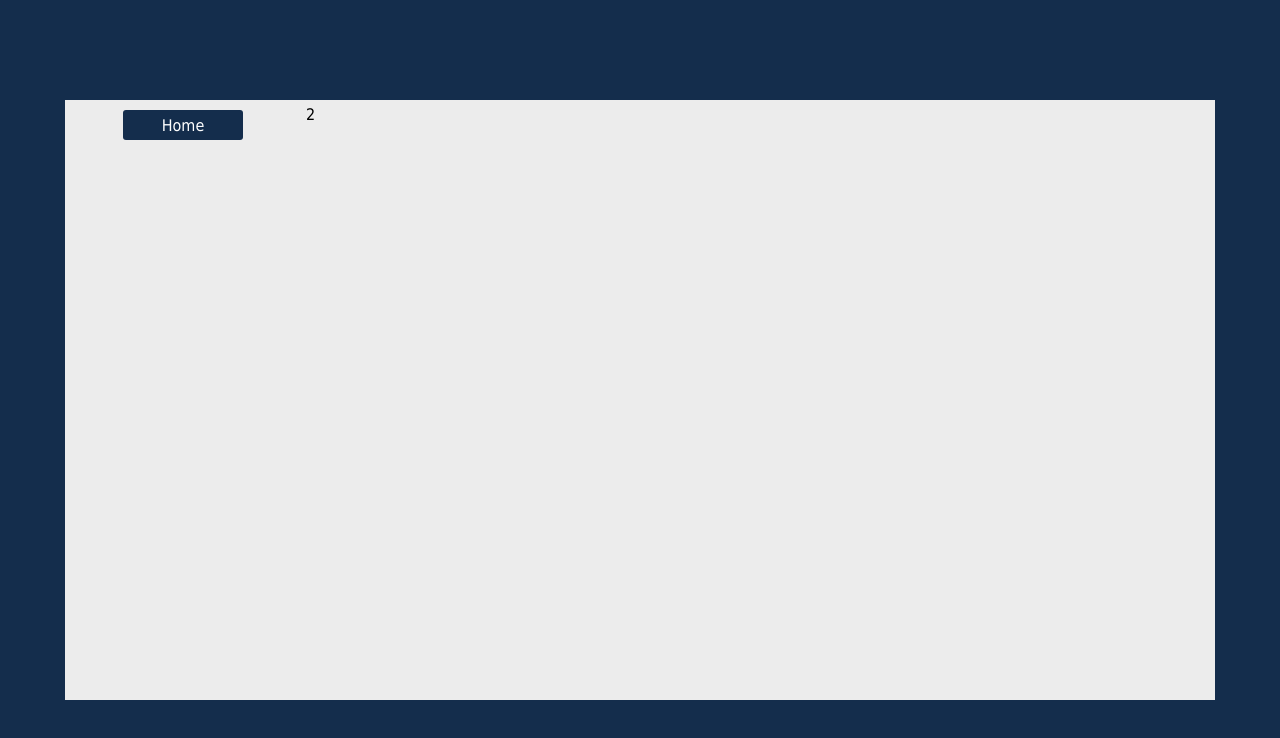
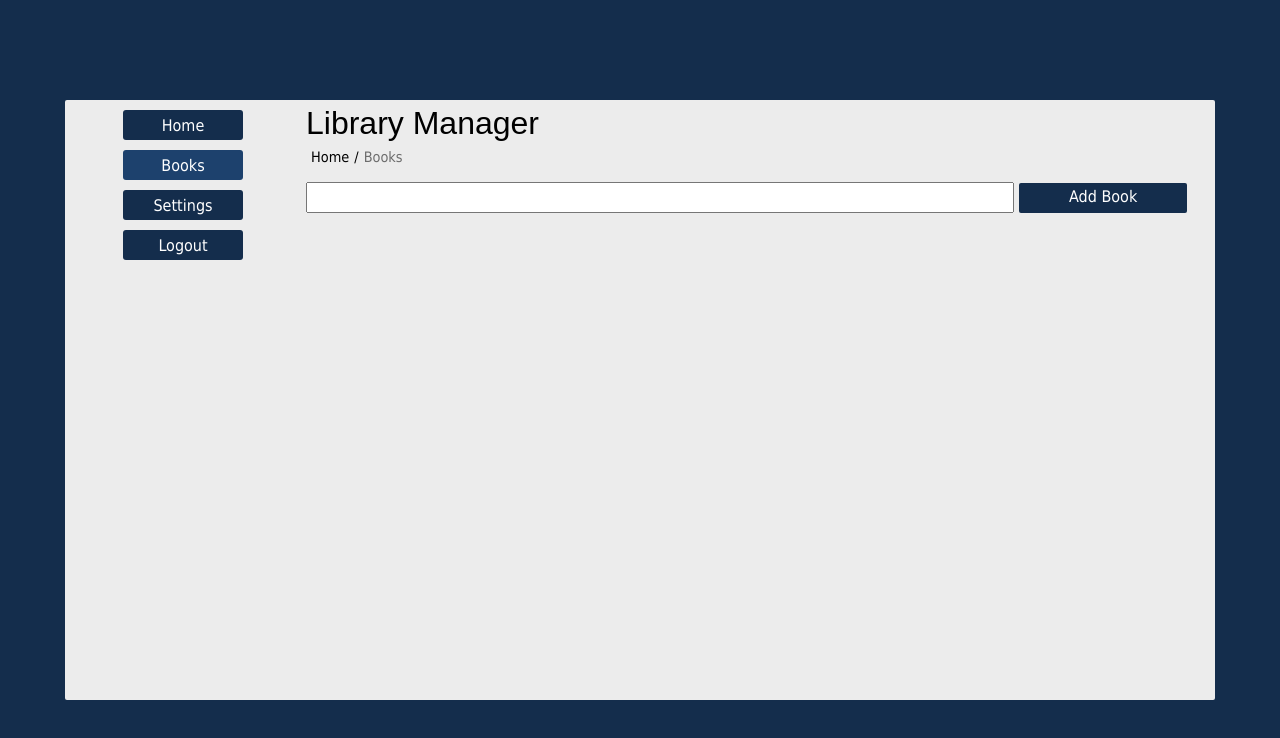
Before and after one commit to dtoyee/library-manager, a React (Create React App) app in the folder client/: page /books in a window 1280 px wide. Shown: the top 738 px of the page. Built offline with nearby package versions, Linux system fonts and the light colour scheme; no server answers.

Commit message:
Finished the basic layout, added react router and modified the App file to support navigating to different pages. Added the basic layout to the 'Books' page, along with a searchbox and 'Add Book' button

```diff
--- a/client/package.json
+++ b/client/package.json
@@ -36,5 +36,8 @@
       "last 1 firefox version",
       "last 1 safari version"
     ]
+  },
+  "devDependencies": {
+    "react-router-dom": "^6.26.2"
   }
 }
--- a/client/src/App.js
+++ b/client/src/App.js
@@ -1,19 +1,15 @@
-import { useEffect, useState } from 'react'
-import axios from 'axios'
-import './css/style.css'
-import Container from './components/container'
+import { BrowserRouter, Routes, Route } from "react-router-dom";
+import Home from "./pages/Home";
+import Books from "./pages/Books";
 
 function App() {
-  const [message, setMessage] = useState('')
-
-  useEffect(() => {
-    let fetchMessage = axios.get("http://localhost:8000/test")
-    fetchMessage.then(data => {
-      setMessage(data.data.message)
-    })
-  }, [])
   return (
-    <Container />
+    <BrowserRouter>
+      <Routes>
+        <Route path="/" element={<Home />} />
+        <Route path="/books" element={<Books />} />
+      </Routes>
+    </BrowserRouter>
   );
 }
 
--- /dev/null
+++ b/client/src/components/breadcrumb.js
@@ -0,0 +1,20 @@
+function Breadcrumb({links}) {
+    return (
+        <div className="breadcrumb">
+            {
+                links.map(link => {
+                    return (
+                            link.activeLink ?
+                            <span>
+                                <span className="breadcrumb-link"><a href={link.toPage}>{link.linkName}</a></span>
+                                {link.separator}
+                            </span> :
+                            <span className="breadcrumb-link breadcrumb-active-page">{link.linkName}</span>
+                    )
+                })
+            }
+        </div>
+    )
+}
+
+export default Breadcrumb
--- a/client/src/components/container.js
+++ /dev/null
@@ -1,18 +0,0 @@
-import Menu from "./menu"
-
-function Container() {
-    return (
-        <main className="wrapper">
-            <div className="container">
-                <div className="row-container">
-                    <div className="col-1">
-                        <Menu />
-                    </div>
-                    <div className="col-2">2</div>
-                </div>
-            </div>
-        </main>
-    )
-}
-
-export default Container
--- a/client/src/components/menu.js
+++ b/client/src/components/menu.js
@@ -1,7 +1,10 @@
-function Menu() {
+function Menu({page}) {
     return (
         <>
-            <a href="" className="menu-link">Home</a>
+            <a href="/" className={page == "index" ? "active-menu-link" : "menu-link"}>Home</a>
+            <a href="/books" className={page == "books" ? "active-menu-link" : "menu-link"}>Books</a>
+            <a href="" className={page == "settings" ? "active-menu-link" : "menu-link"}>Settings</a>
+            <a href="" className="menu-link">Logout</a>
         </>
     )
 }
--- /dev/null
+++ b/client/src/components/search-bar.js
@@ -0,0 +1,12 @@
+function SearchBar() {
+    return(
+        <div className="search-holder">
+            <div className="searchbox-add-button">
+                <input type="text" className="searchbox" />
+                <a href="/" className="add-book-btn">Add Book</a>
+            </div>
+        </div>
+    )
+}
+
+export default SearchBar
--- /dev/null
+++ b/client/src/components/site-title.js
@@ -0,0 +1,7 @@
+function SiteTitle() {
+    return (
+        <span className="site-title">Library Manager</span>
+    )
+}
+
+export default SiteTitle
--- a/client/src/css/style.css
+++ b/client/src/css/style.css
@@ -16,7 +16,8 @@ body {
 .container {
     width: 1150px;
     min-height: 600px;
-    background: #ececec;
+    background-color: #ececec;
+    border-radius: 2px;
 }
 
 .row-container {
@@ -36,6 +37,8 @@ body {
 .col-2 {
     width: 80%;
     padding: 5px;
+    display: flex;
+    flex-direction: column;
 }
 
 .menu-link {
@@ -55,3 +58,80 @@ body {
 .menu-link:hover {
     background-color: #1d416d;
 }
+
+.active-menu-link {
+    width: 120px;
+    height: 30px;
+    margin: 5px;
+    display: flex;
+    justify-content: center;
+    align-items: center;
+    color: #ffffff;
+    text-decoration: none;
+    border-radius: 3px;
+    transition: 0.2s ease-in-out;
+    background-color: #1d416d;
+}
+
+.active-menu-link:hover {
+    background-color: #142d4c;
+}
+
+.site-title {
+    font-size: 2em;
+    font-family:Arial, Helvetica, sans-serif;
+}
+
+.breadcrumb {
+    width: 200px;
+    height: 30px;
+    font-size: 0.9em;
+    display: flex;
+    align-items: center;
+}
+
+.breadcrumb-link {
+    margin-left: 5px;
+    margin-right: 5px;
+}
+
+.breadcrumb-link > a {
+    text-decoration: none;
+    color: #000000;
+}
+
+.breadcrumb-active-page {
+    color: #6d6d6d;
+}
+
+.search-holder {
+    width: 100%;
+    height: 50px;
+    display: flex;
+    align-items: center;
+    flex-direction: row;
+}
+
+.searchbox {
+    height: 25px;
+    width: 700px;
+}
+
+.add-book-btn {
+    width: 200px;
+    height: 25px;
+    color: #ffffff;
+    text-decoration: none;
+    background-color: #142d4c;
+    padding-left: 50px;
+    padding-right: 50px;
+    padding-top: 4px;
+    padding-bottom: 7px;
+    margin-left: 5px;
+    border-radius: 2px;
+    transition: 0.2s ease-in-out;
+}
+
+.add-book-btn:hover {
+    background-color: #1d416d;
+}
--- a/client/src/index.js
+++ b/client/src/index.js
@@ -4,7 +4,5 @@ import App from './App';
 
 const root = ReactDOM.createRoot(document.getElementById('root'));
 root.render(
-  <React.StrictMode>
-    <App />
-  </React.StrictMode>
+  <App />
 );
--- /dev/null
+++ b/client/src/pages/Books.js
@@ -0,0 +1,36 @@
+import Breadcrumb from '../components/breadcrumb';
+import Menu from '../components/menu';
+import SearchBar from '../components/search-bar';
+import SiteTitle from '../components/site-title';
+import '../css/style.css'
+
+function Books() {
+  return (
+    <main className="wrapper">
+      <div className="container">
+        <div className="row-container">
+          <div className="col-1">
+            <Menu page={"books"} />
+          </div>
+          <div className="col-2">
+            <SiteTitle />
+            <Breadcrumb
+              links={[
+                {
+                  linkName: "Home",
+                  activeLink: true,
+                  toPage: "/",
+                  separator: "/",
+                },
+                { linkName: "Books", activeLink: false },
+              ]}
+            />
+            <SearchBar />
+          </div>
+        </div>
+      </div>
+    </main>
+  );
+}
+
+export default Books;
--- /dev/null
+++ b/client/src/pages/Home.js
@@ -0,0 +1,31 @@
+import Breadcrumb from '../components/breadcrumb';
+import Menu from '../components/menu';
+import SiteTitle from '../components/site-title';
+import '../css/style.css'
+
+function Home() {
+  return (
+    <main className="wrapper">
+      <div className="container">
+        <div className="row-container">
+          <div className="col-1">
+            <Menu page={"index"} />
+          </div>
+          <div className="col-2">
+            <SiteTitle />
+            <Breadcrumb
+              links={[
+                {
+                  linkName: "Home",
+                  activeLink: false
+                }
+              ]}
+            />
+          </div>
+        </div>
+      </div>
+    </main>
+  );
+}
+
+export default Home;
```
Also changed, not shown: 2 other files (tests, documents, lock files or other folders).
